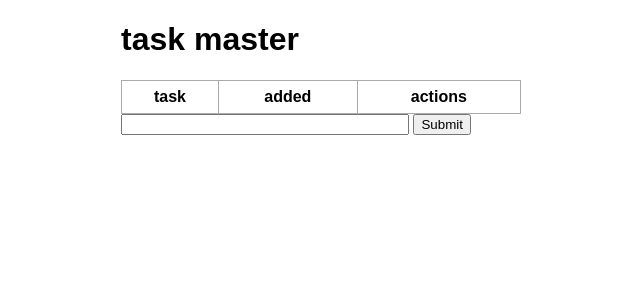
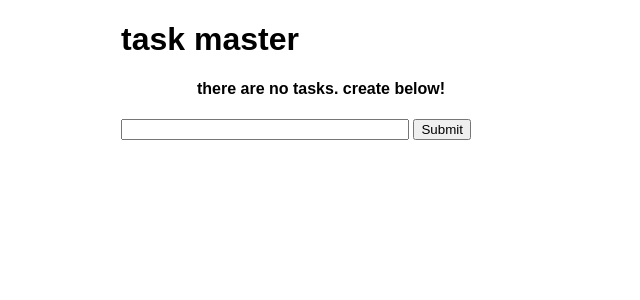
Before and after one commit to Arielbanua/InteliMarkings, a Flask app: page / in a window 1280 px wide. Shown: the top 300 px of the page, without its empty margins (319-959 px from the left). Run offline with Flask 3, Linux system fonts and the light colour scheme; lists and menus that the app fills with data are empty.

Commit message:
added message if no tasks

```diff
--- a/templates/index.html
+++ b/templates/index.html
@@ -9,7 +9,9 @@
 <div class="content">
     <h1> task master</h1>
 
-
+    {% if tasks|length < 1 %}
+    <h4 style="text-align: center;">there are no tasks. create below!</h4>
+    {% else %}
 
     <table>
         <tr>
@@ -30,7 +32,7 @@
         {% endfor %}
 
     </table>
-
+    {% endif %}
     <form action="/" method="POST">
         <input type="text" name="content" id="content">
         <input type="submit" values="Add task">
```
Also changed, not shown: instance/test.db.
